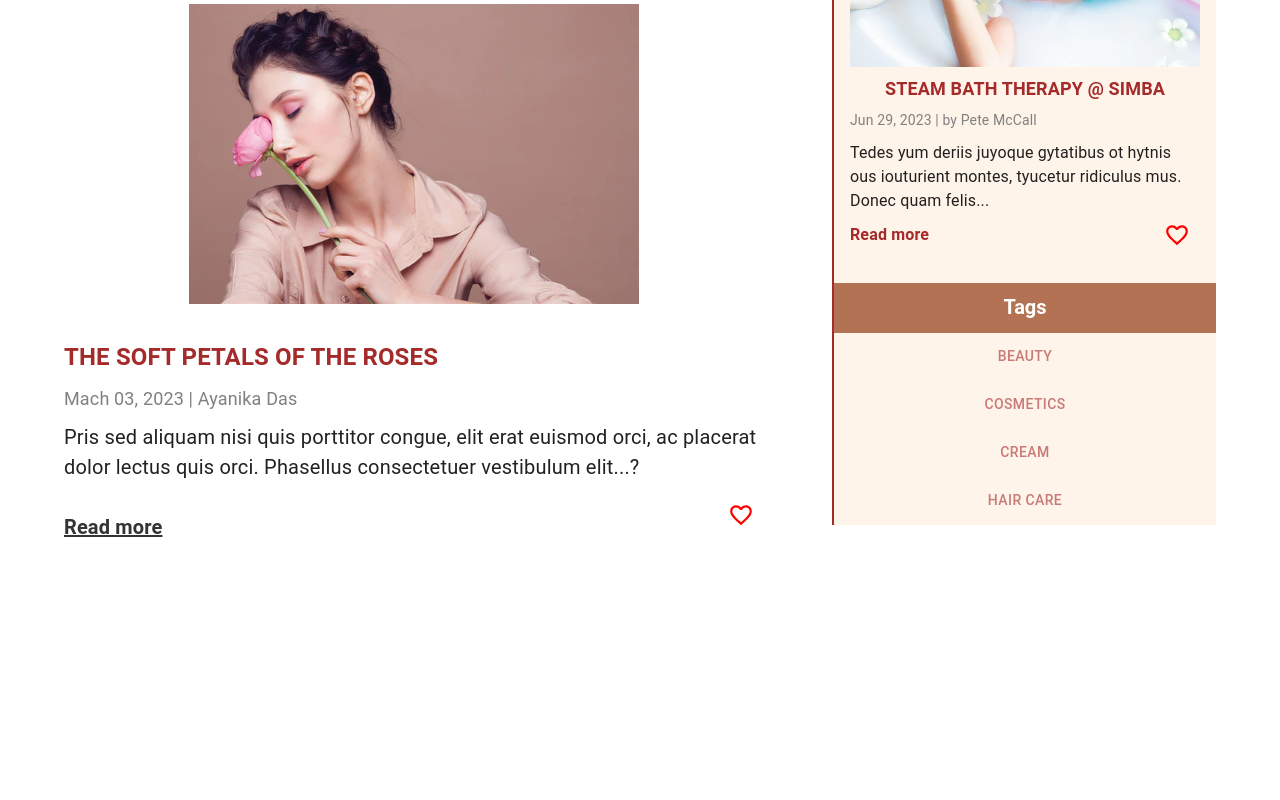
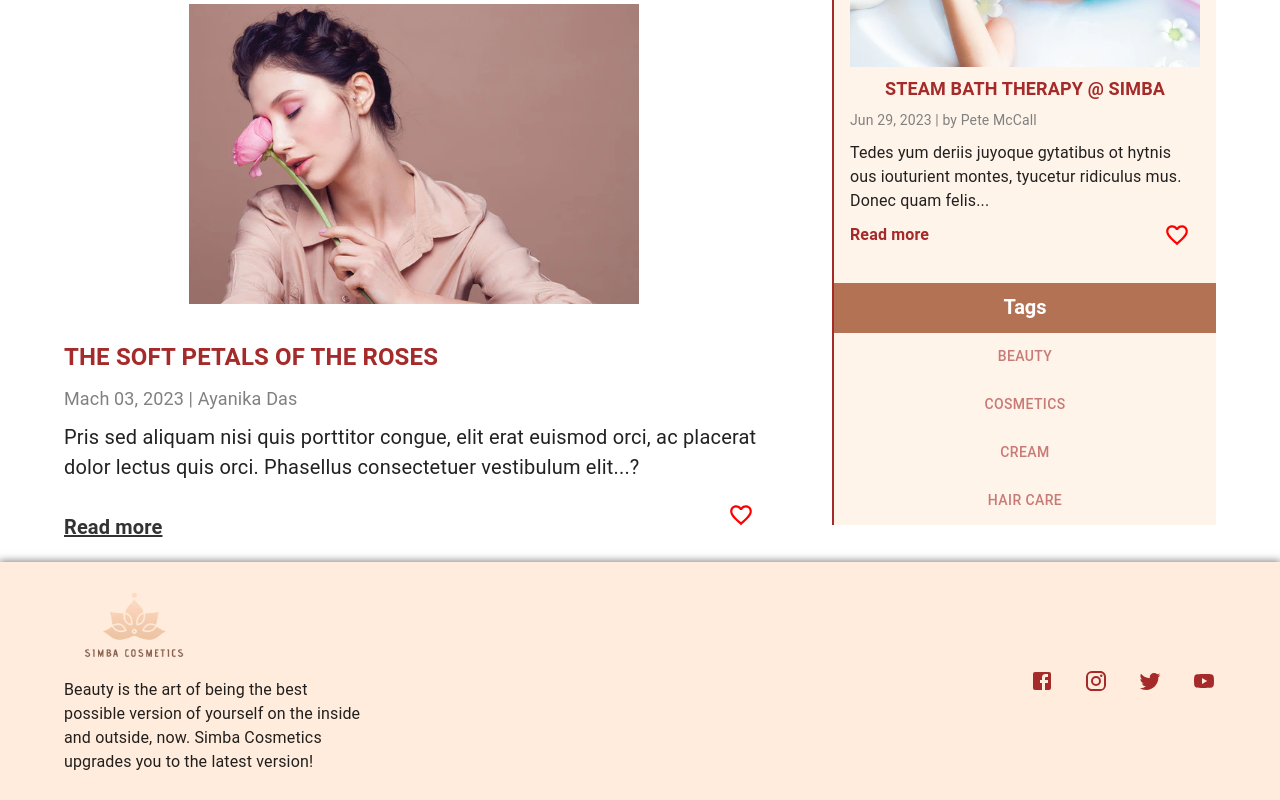
Before and after one commit to KhrystynaVasylynka/Blog-react, a React (Create React App) app: page /beauty in a window 1280 px wide. Shown: the part 1327-2127 px from the top of the page. Before the commit the page ends 1889 px from the top, so only its background shows below. Built offline with nearby package versions, Linux system fonts and the light colour scheme.

Commit message:
added footer

```diff
--- /dev/null
+++ b/src/components/Tags/Tags.tsx
@@ -0,0 +1,78 @@
+import { NavLink } from 'react-router-dom'
+import { Tab, Typography } from '@mui/material'
+
+type Props = {}
+
+const Tags = (props: Props) => {
+    const handleTabClick = (path: string) => {
+        window.scrollTo(0, 0)
+    }
+    return (
+        <>
+            <Typography
+                variant="h3"
+                sx={{
+                    margin: '0 auto',
+                    backgroundColor: 'rgba( 160, 82, 45,0.8)',
+                    height: '50px',
+                    width: '100%',
+                    fontSize: '20px',
+                    fontWeight: 'bold',
+                    marginTop: '0px',
+                    textAlign: 'center',
+                    color: '#fff',
+                    display: 'flex',
+                    alignItems: 'center',
+                    justifyContent: 'center',
+                }}
+            >
+                Tags
+            </Typography>
+            <Tab
+                sx={{
+                    color: 'brown',
+                    maxWidth: 'none',
+                    display: { xs: 'none', lg: 'flex' },
+                }}
+                label="Beauty"
+                component={NavLink}
+                to="/beauty"
+                onClick={() => handleTabClick('/beauty')}
+            />
+            <Tab
+                sx={{
+                    color: 'brown',
+                    maxWidth: 'none',
+                    display: { xs: 'none', lg: 'flex' },
+                }}
+                label="Cosmetics"
+                component={NavLink}
+                to="/cosmetics"
+                onClick={() => handleTabClick('/cosmetics')}
+            />
+            <Tab
+                sx={{
+                    color: 'brown',
+                    maxWidth: 'none',
+                    display: { xs: 'none', lg: 'flex' },
+                }}
+                label="Cream"
+                component={NavLink}
+                to="/cream"
+                onClick={() => handleTabClick('/cream')}
+            />
+            <Tab
+                sx={{
+                    color: 'brown',
+                    maxWidth: 'none',
+                    display: { xs: 'none', lg: 'flex' },
+                }}
+                label="Hair care"
+                component={NavLink}
+                to="/hair care"
+                onClick={() => handleTabClick('/hair care')}
+            />
+        </>
+    )
+}
+export default Tags
--- a/src/components/sidebar/Sidebar.tsx
+++ b/src/components/sidebar/Sidebar.tsx
@@ -1,8 +1,7 @@
 import Box from '@mui/material/Box'
 import HomeArticle from '../article/HomeArticleItem'
-import { NavLink } from 'react-router-dom'
-import { useNavigate } from 'react-router-dom'
-import { Tab, Typography, List, ListItem } from '@mui/material'
+import { Typography, List, ListItem } from '@mui/material'
+import Tags from 'components/Tags/Tags'
 
 type HomeArticleItemType = {
     id: number
@@ -33,12 +32,7 @@ const Sidebar = ({
     updateLikedState,
     likedCount,
 }: Props) => {
-    const navigate = useNavigate()
 
-    const handleTabClick = (path: string) => {
-        navigate(path)
-        window.scrollTo(0, 0)
-    }
     return (
         <Box
             sx={{
@@ -89,70 +83,7 @@ const Sidebar = ({
                         </ListItem>
                     ))}
             </List>
-            <Typography
-                variant="h3"
-                sx={{
-                    margin: '0 auto',
-                    backgroundColor: 'rgba( 160, 82, 45,0.8)',
-                    height: '50px',
-                    width: '100%',
-                    fontSize: '20px',
-                    fontWeight: 'bold',
-                    marginTop: '0px',
-                    textAlign: 'center',
-                    color: '#fff',
-                    display: 'flex',
-                    alignItems: 'center',
-                    justifyContent: 'center',
-                }}
-            >
-                Tags
-            </Typography>
-            <Tab
-                sx={{
-                    color: 'brown',
-                    maxWidth:'none',
-                    display: { xs: 'none', lg: 'flex' },
-                }}
-                label="Beauty"
-                component={NavLink}
-                to="/beauty"
-                onClick={() => handleTabClick('/beauty')}
-            />
-            <Tab
-                sx={{
-                    color: 'brown',
-                    maxWidth:'none',
-                    display: { xs: 'none', lg: 'flex' },
-                }}
-                label="Cosmetics"
-                component={NavLink}
-                to="/cosmetics"
-                onClick={() => handleTabClick('/cosmetics')}
-            />
-            <Tab
-                sx={{
-                    color: 'brown',
-                    maxWidth:'none',
-                    display: { xs: 'none', lg: 'flex' },
-                }}
-                label="Cream"
-                component={NavLink}
-                to="/cream"
-                onClick={() => handleTabClick('/cream')}
-            />
-            <Tab
-                sx={{
-                    color: 'brown',
-                    maxWidth:'none',
-                    display: { xs: 'none', lg: 'flex' },
-                }}
-                label="Hair care"
-                component={NavLink}
-                to="/hair care"
-                onClick={() => handleTabClick('/hair care')}
-                />
-
+          <Tags/>
         </Box>
     )
 }
--- a/src/layout/App.tsx
+++ b/src/layout/App.tsx
@@ -8,6 +8,7 @@ import { Routes, Route } from 'react-router-dom'
 import CategoryPage from 'pages/CategoryPage/CategoryPage'
 import ArticlePage from 'pages/ArticlePage/ArticlePage'
 import FavoritesPage from 'pages/FavoritesPage/FavoritesPage'
+import Footer from './Footer/Footer'
 
 type Props = {}
 
@@ -142,6 +143,7 @@ const App = (props: Props) => {
                     }
                 ></Route>
             </Routes>
+            <Footer/>
         </StyledEngineProvider>
     )
 }
--- /dev/null
+++ b/src/layout/Footer/Footer.tsx
@@ -0,0 +1,94 @@
+import { Box, Container, Link, Typography } from '@mui/material';
+import FacebookIcon from '@mui/icons-material/Facebook';
+import InstagramIcon from '@mui/icons-material/Instagram';
+import TwitterIcon from '@mui/icons-material/Twitter';
+import YouTubeIcon from '@mui/icons-material/YouTube';
+import Logo from 'components/Logo/Logo';
+
+type Props = {};
+
+const Footer = (props: Props) => {
+  const iconStyles = {
+    cursor: 'pointer',
+		marginRight: '30px',
+		color:'brown',
+    '&:hover, &:focus': {
+      color: 'red',
+    },
+  };
+
+  return (
+    <Box
+      sx={{
+        background: 'white',
+        padding: '10px',
+				boxShadow: '0px 0px 8px 1px rgba(0,0,0,0.5)',
+				backgroundColor: 'rgba(255, 218, 185,0.5)',
+      }}
+    >
+      <Container>
+        <Box
+          sx={{
+            display: 'flex',
+						alignItems: 'center',
+						justifyContent:'space-between'
+          }}
+				>
+					<Box
+					 sx={{
+							maxWidth: '300px',
+          }}>
+						<Logo />
+						<p>Beauty is the art of being the best possible version of yourself on the inside and outside, now. Simba Cosmetics upgrades you to the latest version!</p>
+					</Box>
+          <Box
+            sx={{
+              display: 'flex',
+              flexDirection: 'column',
+							alignItems: 'center',
+            }}
+          >
+            <Box>
+              <Link
+                href="https://www.facebook.com/help/188157731232424"
+                target="_blank"
+                sx={iconStyles}
+              >
+                <FacebookIcon />
+              </Link>
+              <Link
+                href="https://www.facebook.com/help/instagram/155940534568753"
+                target="_blank"
+                sx={iconStyles}
+              >
+                <InstagramIcon />
+              </Link>
+              <Link
+                href="https://twitter.com/?lang=ru"
+                target="_blank"
+                sx={iconStyles}
+              >
+                <TwitterIcon />
+              </Link>
+              <Link
+                href="https://www.youtube.com/"
+                target="_blank"
+                sx={{
+                  ...iconStyles,
+                  '&:last-child': {
+                    marginRight: 0,
+                  },
+                }}
+              >
+                <YouTubeIcon />
+              </Link>
+            </Box>
+
+          </Box>
+        </Box>
+      </Container>
+    </Box>
+  );
+};
+
+export default Footer;
--- a/src/layout/Header/Header.module.scss
+++ b/src/layout/Header/Header.module.scss
@@ -1,6 +1,5 @@
 
-.items,
-.activeLink {
+.items{
   font-size: 16px;
   padding: 0 15px;
   color:rgba( 160, 82, 45,0.8);
--- a/src/layout/Header/HeaderMenu.tsx
+++ b/src/layout/Header/HeaderMenu.tsx
@@ -11,9 +11,8 @@ import {
 import FavoriteBorderIcon from '@mui/icons-material/FavoriteBorder'
 import FavoriteIcon from '@mui/icons-material/Favorite'
 import MenuIcon from '@mui/icons-material/Menu'
-import { NavLink, useLocation } from 'react-router-dom'
+import { NavLink } from 'react-router-dom'
 import classes from './Header.module.scss'
-import { useNavigate } from 'react-router-dom'
 
 type Props = {
     hasLikedArticles: boolean
@@ -21,16 +20,12 @@ type Props = {
 }
 
 const HeaderMenu = ({ hasLikedArticles, likedCount }: Props) => {
-    const location = useLocation()
-
     const [isDrawerOpen, setDrawerOpen] = useState<boolean>(false)
     const toggleDrawer = (open: boolean) => () => {
         setDrawerOpen(open)
     }
-    const navigate = useNavigate()
 
     const handleTabClick = (path: string) => {
-        navigate(path)
         window.scrollTo(0, 0)
     }
 
@@ -45,7 +40,6 @@ const HeaderMenu = ({ hasLikedArticles, likedCount }: Props) => {
                     icon={<MenuIcon />}
                     onClick={toggleDrawer(true)}
                 />
-
                 <Tab
                     sx={{
                         padding: '0px 15px',
@@ -54,9 +48,7 @@ const HeaderMenu = ({ hasLikedArticles, likedCount }: Props) => {
                     label="Home"
                     component={NavLink}
                     to="/"
-                    className={`${classes.items} ${
-                        location.pathname === '/' ? classes.activeLink : ''
-                    }`}
+                    className={classes.items}
                     onClick={() => handleTabClick('/')}
                 />
                 <Tab
@@ -67,11 +59,7 @@ const HeaderMenu = ({ hasLikedArticles, likedCount }: Props) => {
                     label="Beauty"
                     component={NavLink}
                     to="/beauty"
-                    className={`${classes.items} ${
-                        location.pathname === '/beauty'
-                            ? classes.activeLink
-                            : ''
-                    }`}
+                    className={classes.items}
                     onClick={() => handleTabClick('/beauty')}
                 />
                 <Tab
@@ -82,11 +70,7 @@ const HeaderMenu = ({ hasLikedArticles, likedCount }: Props) => {
                     label="Cosmetics"
                     component={NavLink}
                     to="/cosmetics"
-                    className={`${classes.items} ${
-                        location.pathname === '/cosmetics'
-                            ? classes.activeLink
-                            : ''
-                    }`}
+                    className={classes.items}
                     onClick={() => handleTabClick('/cosmetics')}
                 />
                 <Tab
@@ -97,9 +81,7 @@ const HeaderMenu = ({ hasLikedArticles, likedCount }: Props) => {
                     label="Cream"
                     component={NavLink}
                     to="/cream"
-                    className={`${classes.items} ${
-                        location.pathname === '/cream' ? classes.activeLink : ''
-                    }`}
+                    className={classes.items}
                     onClick={() => handleTabClick('/cream')}
                 />
                 <Tab
@@ -110,11 +92,7 @@ const HeaderMenu = ({ hasLikedArticles, likedCount }: Props) => {
                     label="Hair care"
                     component={NavLink}
                     to="/hair care"
-                    className={`${classes.items} ${
-                        location.pathname === '/hair care'
-                            ? classes.activeLink
-                            : ''
-                    }`}
+                    className={classes.items}
                     onClick={() => handleTabClick('/hair care')}
                 />
                 <Tab
```
Also changed, not shown: css/Header.module.css (+2 -5 lines).
